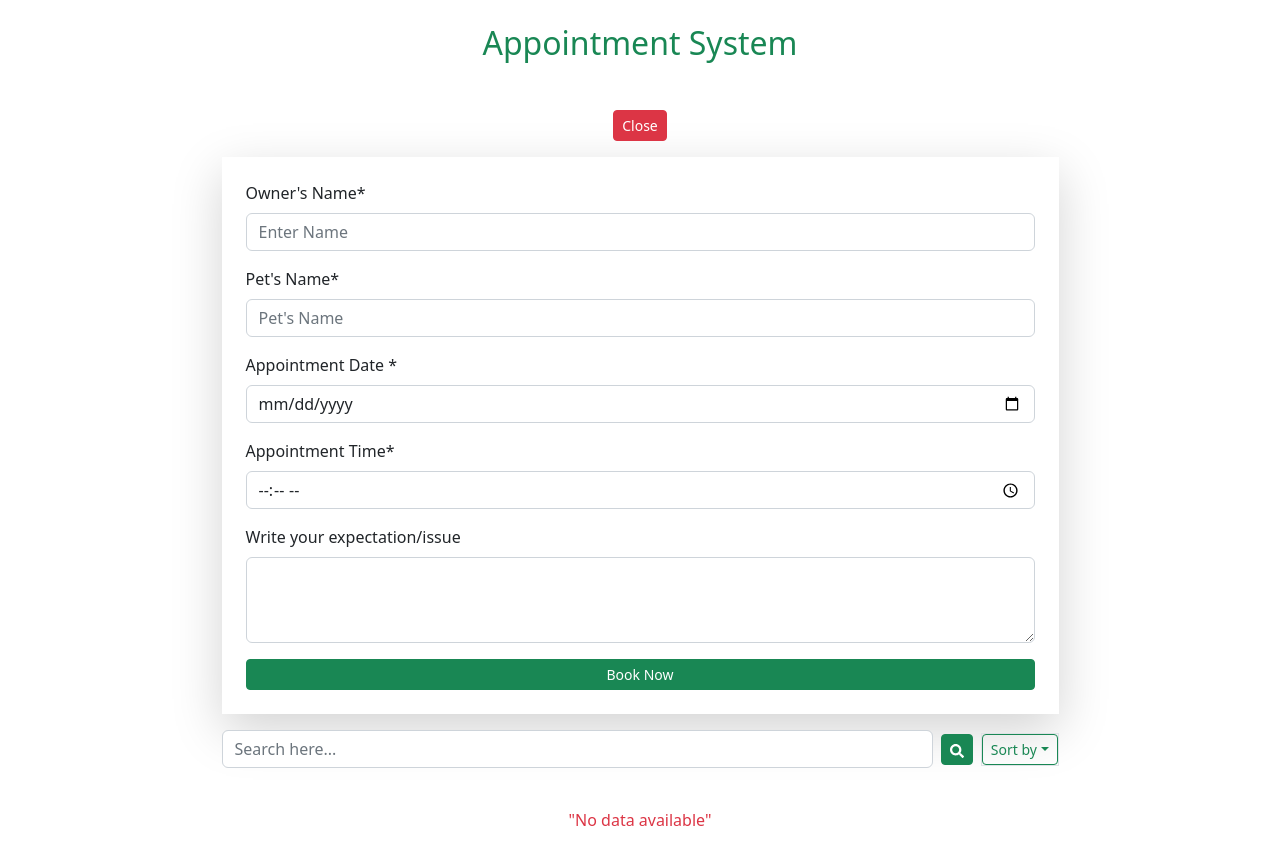
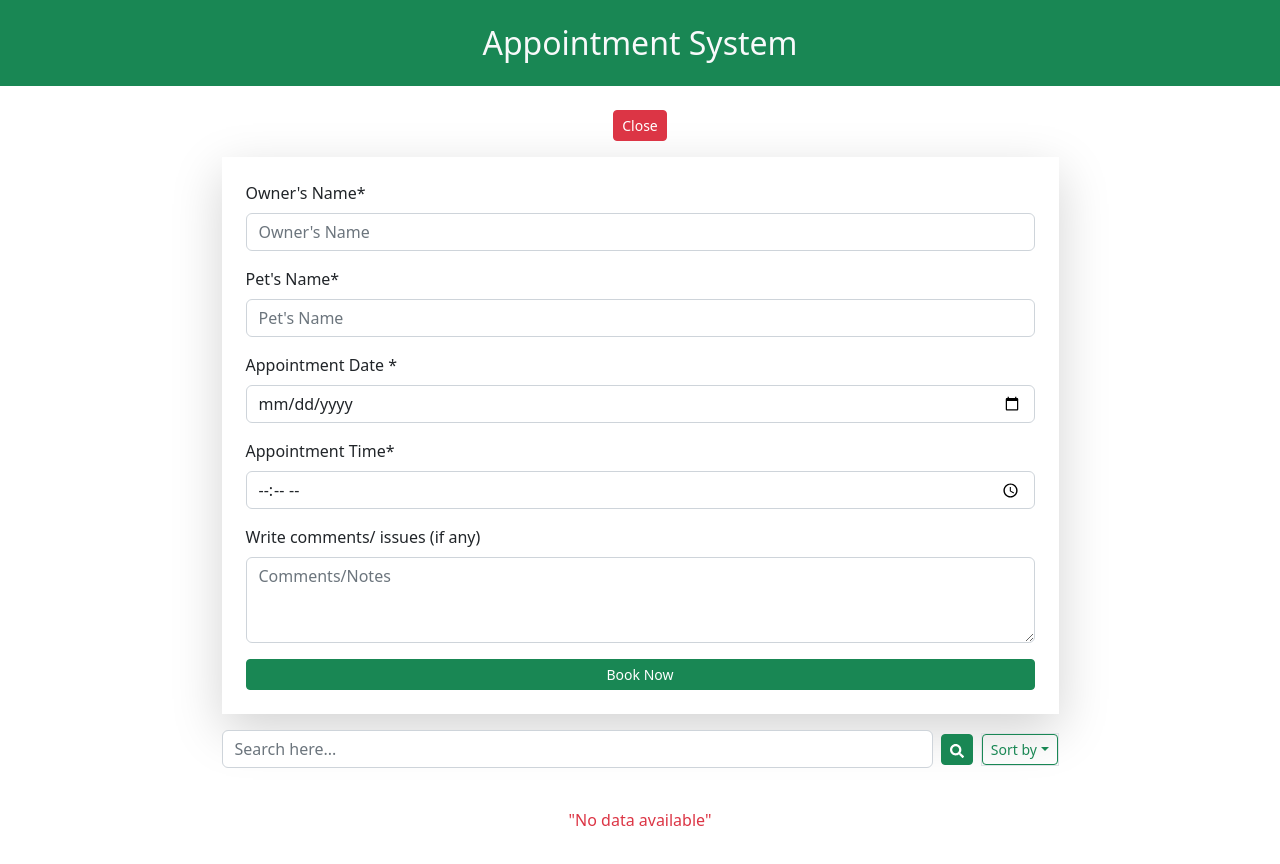
Before and after one commit to SushmaGurung/appointmentSystem, a React (Create React App) app: page / in a window 1280 px wide. Both pictures are taken after a click on the button "Click to Register". Shown: the top 864 px of the page. Built offline with nearby package versions, Linux system fonts and the light colour scheme.

Commit message:
code optimize
implement local storage

```diff
--- a/package.json
+++ b/package.json
@@ -17,7 +17,8 @@
     "react-dom": "^18.2.0",
     "react-icons": "^4.8.0",
     "react-scripts": "5.0.1",
-    "web-vitals": "^2.1.4"
+    "web-vitals": "^2.1.4",
+    "yup": "^1.1.1"
   },
   "scripts": {
     "start": "react-scripts start",
--- a/src/App.js
+++ b/src/App.js
@@ -1,10 +1,11 @@
-import { useEffect, useState } from "react";
-import "./App.css";
+import React, { useEffect, useState } from "react";
+import { Button } from "react-bootstrap";
+import FormData from "./Components/FormData";
 import Lists from "./Components/lists";
 import Search from "./Components/search";
-import FormData from "./Components/FormData";
+import { clientSchema } from "./Validation/formValidation";
 
-function App() {
+const App = () => {
   const getLocalStorageItems = () => {
     let list = localStorage.getItem("lists");
     if (list) {
@@ -14,41 +15,42 @@ function App() {
     }
   };
 
-  // const [lists, setLists] = useState([]);
   const [lists, setLists] = useState(getLocalStorageItems);
-  const [owner, setOwner] = useState("");
-  const [pet, setPet] = useState("");
-  const [date, setDate] = useState("");
-  const [time, setTime] = useState("");
-  const [notes, setNotes] = useState("");
   const [query, setQuery] = useState("");
   const [show, setShow] = useState(false);
-  // const [msg, setMsg] = useState("");
+  const [inputs, setInputs] = useState({
+    owner: "",
+    pet: "",
+    date: "",
+    time: "",
+    notes: "",
+  });
 
-  const handleSubmit = () => {
-    if (owner, pet, date, time) {
-      setLists([
-        ...lists,
-        {
-          id: new Date().getTime().toString(),
-          ownerName: owner,
-          petName: pet,
-          date,
-          time,
-          notes,
-        },
-      ]);
-      setOwner("");
-      setPet("");
-      setDate("");
-      setTime("");
-      setNotes("");
+  const handleChange = (e) => {
+    const name = e.target.name;
+    const value = e.target.value;
+
+    setInputs({ ...inputs, [name]: value });
+  };
+
+  const handleSubmit = async () => {
+    const newInput = {
+      ...inputs,
+      id: new Date().getTime().toString(),
+    };
+
+    const isValid = await clientSchema.isValid(newInput);
+    console.log(isValid);
+    if (isValid) {
+      setLists([...lists, newInput]);
 
       setTimeout(() => {
         setShow(!show);
       }, 1000);
-    }else{
-      alert("Fill all the required fields marked * !!")
+
+      setInputs({ owner: "", pet: "", date: "", time: "", notes: "" });
+    } else {
+      alert("Fill all the required fields marked(*)");
     }
   };
 
@@ -60,21 +62,20 @@ function App() {
   // delete list
 
   const deleteList = (id) => {
-    setLists(lists.filter((list) => list.id !== id));
+    if(lists){
+    setLists(lists.filter((list) => list.id !== id));}
   };
 
-  // search items
+  //   search items
   const search = () => {
-    return lists.filter((item) => item.ownerName.toLowerCase().includes(query));
+    return lists.filter((item) => item.owner.toLowerCase().includes(query));
   };
 
-  // sorting items
+  //   sorting items
   const ascendingList = () => {
     let allData = [...lists];
     if (allData.length > 0) {
-      let result = allData.sort((a, b) =>
-        a.ownerName.localeCompare(b.ownerName)
-      );
+      let result = allData.sort((a, b) => a.owner.localeCompare(b.owner));
       setLists(result);
     }
   };
@@ -82,9 +83,7 @@ function App() {
   const descendingList = () => {
     let allData = [...lists];
     if (allData.length > 0) {
-      let result = allData.sort((a, b) =>
-        b.ownerName.localeCompare(a.ownerName)
-      );
+      let result = allData.sort((a, b) => b.owner.localeCompare(a.owner));
       setLists(result);
     }
   };
@@ -92,51 +91,69 @@ function App() {
   const sortOwnerList = () => {
     let allData = [...lists];
     if (allData.length > 0) {
-      let result = allData.sort((a, b) =>
-        a.ownerName.localeCompare(b.ownerName)
-      );
+      let result = allData.sort((a, b) => a.owner.localeCompare(b.owner));
       setLists(result);
     }
   };
   const sortPetList = () => {
     let allData = [...lists];
     if (allData.length > 0) {
-      let result = allData.sort((a, b) => a.petName.localeCompare(b.petName));
+      let result = allData.sort((a, b) => a.pet.localeCompare(b.pet));
       setLists(result);
     }
   };
 
+  const formProps = {
+    show,
+    setShow,
+    handleChange,
+    handleSubmit,
+    inputs
+  };
+
+  const searchProps = {
+    search,
+    setQuery,
+    query,
+    ascendingList,
+    descendingList,
+    sortOwnerList,
+    sortPetList,
+  };
+
+
+
   return (
+    <>
+      <h2 className="py-4 text-center text-light bg-success">Appointment System</h2>
+
     <div className="container">
-      <h2 className="py-4 text-center text-success">Appointment System</h2>
-
+      <div className="text-center">
+        {!show ? (
+          <Button
+            variant="success"
+            className="m-3 align-center"
+            size="sm"
+            onClick={() => setShow(!show)}
+          >
+            Click to Register
+          </Button>
+        ) : (
+          <Button
+            variant="danger"
+            className="m-3 "
+            size="sm"
+            onClick={() => setShow(!show)}
+          >
+            Close
+          </Button>
+        )}
+      </div>
       {/* form component */}
-      <FormData
-        show={show}
-        setShow={setShow}
-        setOwner={setOwner}
-        owner={owner}
-        pet={pet}
-        setPet={setPet}
-        date={date}
-        setDate={setDate}
-        time={time}
-        setTime={setTime}
-        notes={notes}
-        setNotes={setNotes}
-        handleSubmit = {handleSubmit}
-      />
+      <FormData {...formProps} />
 
       {/* Search component */}
-      <Search
-        search={search}
-        setQuery={setQuery}
-        query={query}
-        ascendingList={ascendingList}
-        descendingList={descendingList}
-        sortOwnerList={sortOwnerList}
-        sortPetList={sortPetList}
-      />
+      <Search {...searchProps} />
 
       {/* lists component*/}
       {lists && lists.length > 0 && lists != undefined ? (
@@ -144,29 +161,26 @@ function App() {
           .filter((list) => {
             if (query == "") {
               return list;
-            } else if (
-              list.ownerName.toLowerCase().includes(query.toLowerCase())
-            ) {
+            } else if (list.owner.toLowerCase().includes(query.toLowerCase())) {
               return list;
             }
             // ///////
           })
-          .map((list) => (
-            <Lists
-              id={list.id}
-              ownerName={list.ownerName}
-              petName={list.petName}
-              date={list.date}
-              time={list.time}
-              notes={list.notes}
-              deleteList={deleteList}
-            />
-          ))
+          .map((list) => <Lists
+          id = {list.id}
+          ownerName = {list.owner}
+          petName = {list.pet}
+          date = {list.date}
+          time= {list.time}
+          notes = {list.notes}
+          deleteList = {deleteList}
+           />)
       ) : (
         <p className="text-danger text-center py-4">"No data available"</p>
       )}
     </div>
+    </>
   );
-}
+};
 
 export default App;
--- a/src/Components/FormData.js
+++ b/src/Components/FormData.js
@@ -3,52 +3,20 @@ import Button from "react-bootstrap/Button";
 import Form from "react-bootstrap/Form";
 import "./formdata.css";
 
-const FormData = ({
-  show,
-  setShow,
-  owner,
-  setOwner,
-  pet,
-  setPet,
-  date,
-  setDate,
-  time,
-  setTime,
-  notes,
-  setNotes,
-  handleSubmit,
-}) => {
+const FormData = (formProps) => {
+const {show, handleChange, handleSubmit, inputs}= formProps
   return (
     <div className="w-75 mx-auto">
-          <div className="text-center">
-      {!show ? (
-        <Button
-          variant="success"
-          className="m-3 align-center"
-          size="sm"
-          onClick={() => setShow(!show)}
-        >
-          Click to Register
-        </Button>
-      ) : (
-        <Button variant="danger" className="m-3 " size="sm" onClick={() => setShow(!show)}>
-          Close
-        </Button>
-      )}
-          </div>
-
       {show && (
         <Form className=" shadow-lg p-4 ">
           <Form.Group className="mb-3" controlId="formBasicEmail">
           <Form.Label>Owner's Name*</Form.Label>
             <Form.Control
-                type="text"
-                placeholder="Enter Name"
+              name="owner"
+              value={inputs.owner}
+              placeholder="Owner's Name"
               required
-                value={owner}
-                onChange={(e) => {
-                  setOwner(e.target.value);
-                }}
+              onChange={handleChange}
             />
           </Form.Group>
 
@@ -56,12 +24,11 @@ const FormData = ({
             <Form.Label>Pet's Name*</Form.Label>
             <Form.Control
               type="text"
+              name="pet"
+              value={inputs.pet}
               placeholder="Pet's Name"
               required
-                value={pet}
-                onChange={(e) => {
-                  setPet(e.target.value);
-                }}
+              onChange={handleChange}
             />
           </Form.Group>
 
@@ -69,11 +36,10 @@ const FormData = ({
             <Form.Label>Appointment Date *</Form.Label>
             <Form.Control
               type="date"
+              name="date"
+              value={inputs.date}
               required
-                value={date}
-                onChange={(e) => {
-                  setDate(e.target.value);
-                }}
+              onChange={handleChange}
             />
           </Form.Group>
 
@@ -81,30 +47,25 @@ const FormData = ({
             <Form.Label>Appointment Time*</Form.Label>
             <Form.Control
               type="time"
+              name="time"
+              value={inputs.time}
               required
-                value={time}
-                onChange={(e) => {
-                  setTime(e.target.value);
-                }}
+              onChange={handleChange}
             />
           </Form.Group>
-            <Form.Group
-              className="mb-3"
-              controlId="exampleForm.ControlTextarea1"
-            >
-              <Form.Label> Write your expectation/issue</Form.Label>
+          <Form.Group className="mb-3" controlId="exampleForm.ControlTextarea1">
+            <Form.Label>Write comments/ issues (if any)</Form.Label>
             <Form.Control
               as="textarea"
+              name="notes"
+              value={inputs.notes}
               rows={3}
-                value={notes}
-                onChange={(e) => {
-                  setNotes(e.target.value);
-                }}
+              placeholder= "Comments/Notes"
+              onChange={handleChange}
             />
           </Form.Group>
-            {/* <p className="text-success">{msg}</p> */}
-
-            <div className ="text-center">
+          {/* {!show && <p className="text-success">{msg}</p>  } */}
+          <div className="text-center">
             <Button
               className="w-100"
               variant="success"
--- a/src/Components/lists.js
+++ b/src/Components/lists.js
@@ -6,9 +6,6 @@ import { FaTrashAlt} from "react-icons/fa";
 
 // const Lists = ({id, ownerName, petName, date, time, notes}) => {
 const Lists = (props) => {
-// console.log(props)
-
-
   return (
     <Row key={props.id} className = "border my-3 p-3 w-75 mx-auto text-center">
         <Col xs={6} md={4} lg= {5} className = "  rounded-2 p-2 d-flex flex-column justify-content-center">
--- a/src/Components/search.js
+++ b/src/Components/search.js
@@ -11,15 +11,8 @@ import {
   FaSearch,
 } from "react-icons/fa";
 
-const Search = ({
-  search,
-  setQuery,
-  query,
-  ascendingList,
-  descendingList,
-  sortOwnerList,
-  sortPetList,
-}) => {
+const Search = (searchProps) => {
+  const {search,setQuery,query,ascendingList, descendingList,sortOwnerList,sortPetList} = searchProps
   return (
     <Stack direction="horizontal" className="my-3 mx-auto w-75" gap={2}>
       <Form.Control
--- /dev/null
+++ b/src/Validation/formValidation.js
@@ -0,0 +1,9 @@
+import * as yup from "yup";
+
+export const clientSchema = yup.object().shape({
+    owner : yup.string().required(),
+    pet : yup.string().required(),
+    date : yup.string().required(),
+    time : yup.string().required(),
+    notes : yup.string(),
+})
```
Also changed, not shown: 1 other file (tests, documents, lock files or other folders). Lines whose indentation alone changed are shown as unchanged.
